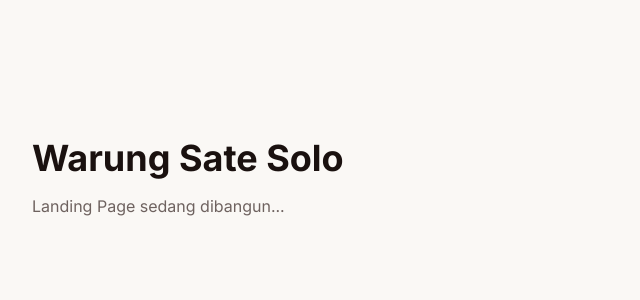
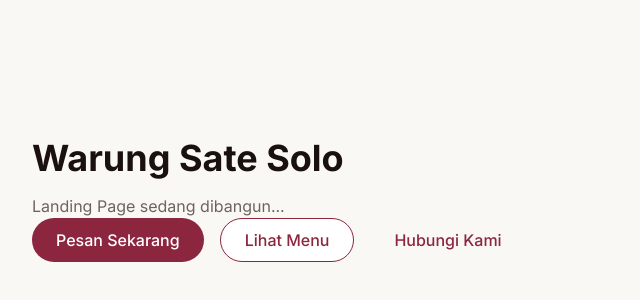
Before and after one commit to zkyy-jaki/sate-solo-landing-page, a Next.js app: page / in a window 1280 px wide. Shown: the part 38-338 px from the top of the page, without its empty margins (0-640 px from the left). Built offline with nearby package versions, Linux system fonts and the light colour scheme; a web font is replaced by a local one.

Commit message:
feat: add reusable button component

```diff
--- a/app/page.tsx
+++ b/app/page.tsx
@@ -1,6 +1,6 @@
 import Container from "@/components/ui/Container";
 import Section from "@/components/ui/Section";
-
+import Button from "@/components/ui/Button";
 export default function Home() {
   return (
     <Section>
@@ -9,6 +9,18 @@ export default function Home() {
       <p className="mt-4 text-text-secondary">
         Landing Page sedang dibangun...
       </p>
+              <div className="flex gap-4">
+          <Button>Pesan Sekarang</Button>
+
+          <Button variant="secondary">
+            Lihat Menu
+          </Button>
+
+          <Button variant="ghost">
+            Hubungi Kami
+          </Button>
+        </div>
+
     </Container>
     </Section>
   );
--- /dev/null
+++ b/components/ui/Button.tsx
@@ -0,0 +1,66 @@
+import * as React from "react";
+import { cva, type VariantProps } from "class-variance-authority";
+
+import { cn } from "@/lib/utils";
+
+const buttonVariants = cva(
+  [
+    "inline-flex items-center justify-center",
+    "rounded-full",
+    "font-medium",
+    "transition-all duration-200",
+    "focus-visible:outline-none",
+    "focus-visible:ring-2",
+    "focus-visible:ring-primary",
+    "focus-visible:ring-offset-2",
+    "disabled:pointer-events-none",
+    "disabled:opacity-50",
+  ],
+  {
+    variants: {
+      variant: {
+        primary:
+          "bg-primary text-white hover:bg-primary-hover",
+
+        secondary:
+          "border border-primary bg-white text-primary hover:bg-primary hover:text-white",
+
+        ghost:
+          "bg-transparent text-primary hover:bg-primary/10",
+      },
+
+      size: {
+        sm: "h-9 px-4 text-sm",
+
+        md: "h-11 px-6 text-base",
+
+        lg: "h-12 px-8 text-lg",
+      },
+    },
+
+    defaultVariants: {
+      variant: "primary",
+      size: "md",
+    },
+  }
+);
+
+export interface ButtonProps
+  extends React.ButtonHTMLAttributes<HTMLButtonElement>,
+    VariantProps<typeof buttonVariants> {}
+
+export default function Button({
+  className,
+  variant,
+  size,
+  ...props
+}: ButtonProps) {
+  return (
+    <button
+      className={cn(buttonVariants({ variant, size }), className)}
+      {...props}
+    />
+  );
+}
+
+export { buttonVariants };
--- a/package.json
+++ b/package.json
@@ -9,6 +9,7 @@
     "lint": "eslint"
   },
   "dependencies": {
+    "class-variance-authority": "^0.7.1",
     "clsx": "^2.1.1",
     "next": "16.2.10",
     "react": "19.2.4",
```
Also changed, not shown: 1 other file (tests, documents, lock files or other folders).
